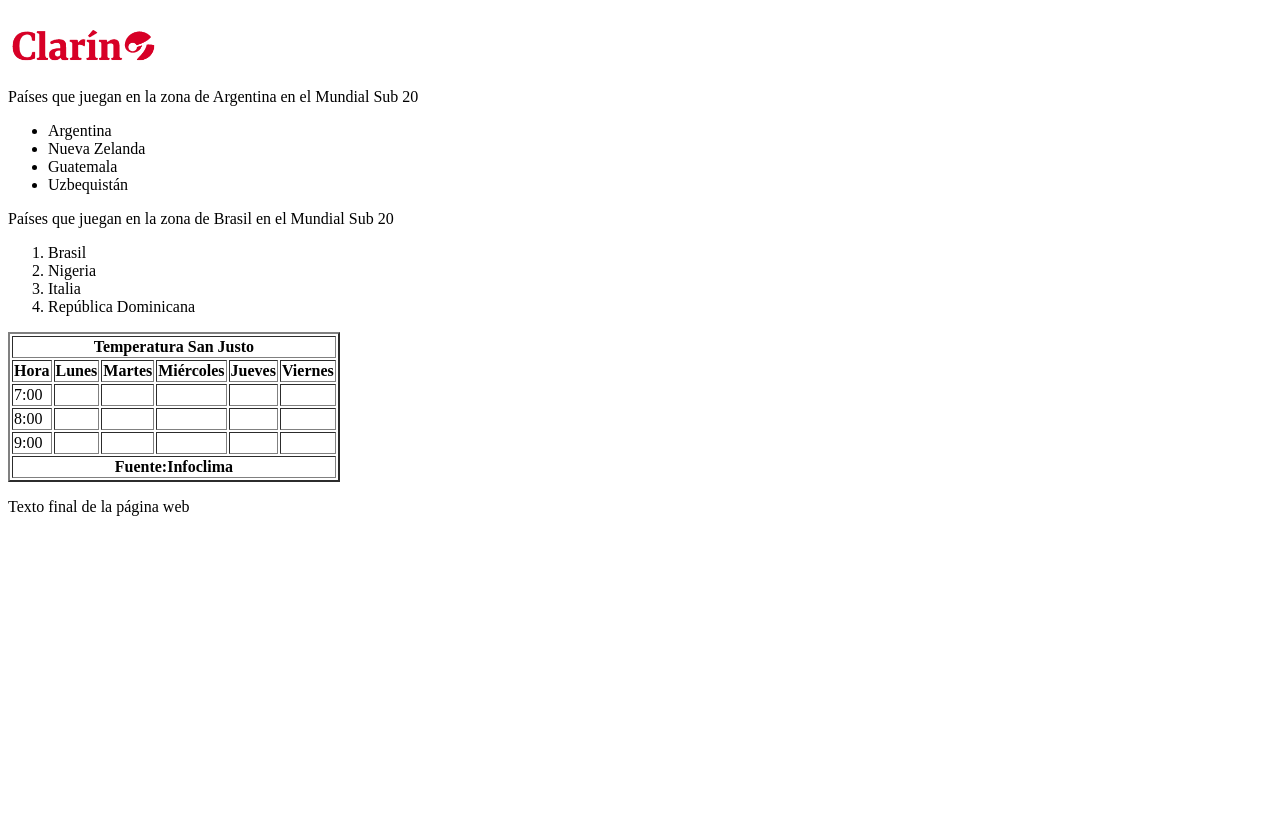
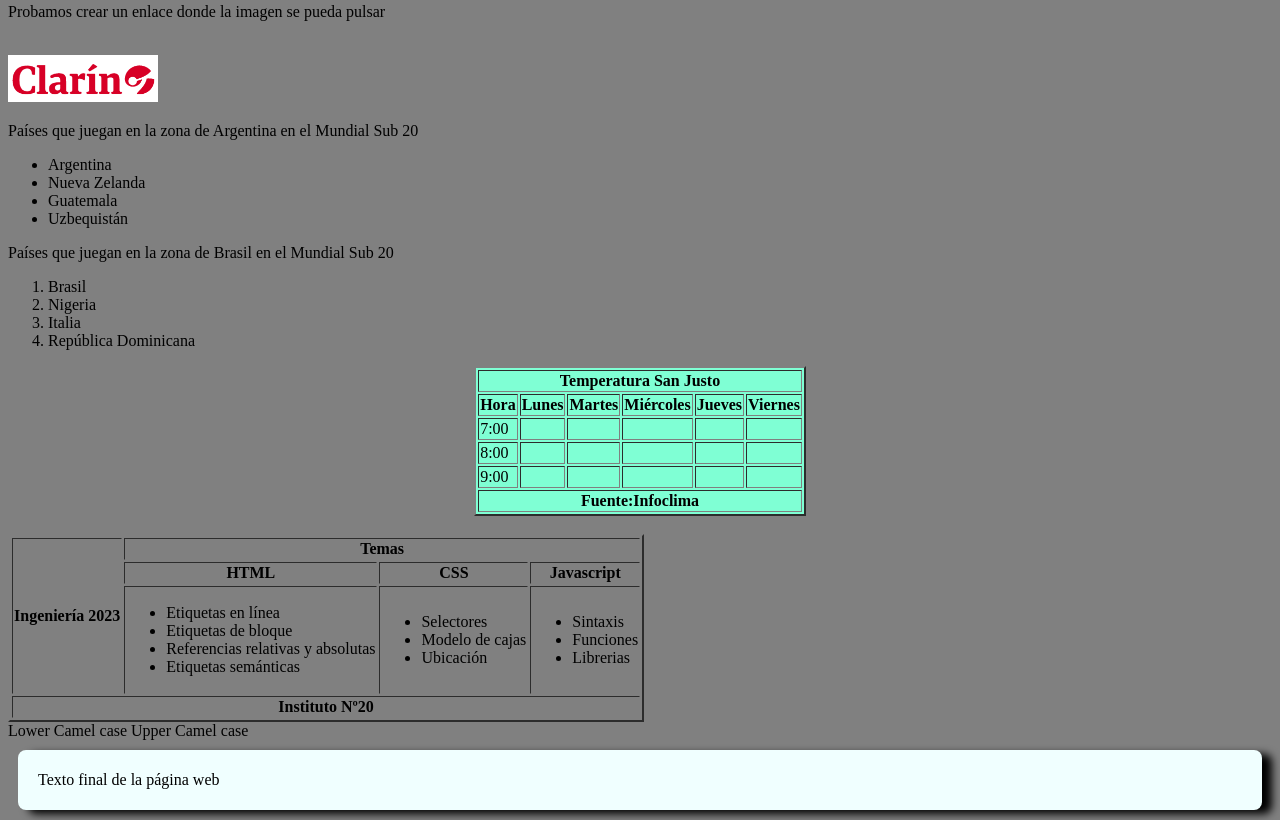
Before and after one commit to aleramirezsj/pruebasweb2023, a plain HTML site: page index.html in a window 1280 px wide. Shown: the part 518-1338 px from the top of the page. Before the commit the page ends 1050 px from the top, so only its background shows below. Drawn offline with Linux system fonts and the light colour scheme.

Commit message:
pruebas con css

```diff
--- /dev/null
+++ b/css/estilos.css
@@ -0,0 +1,13 @@
+h1 {
+    border: solid 2px black;
+    background-color: beige;
+    text-align: center;
+    padding: 15px;
+}
+#pieDePagina {
+    box-shadow: 10px 4px 8px black;
+    padding: 5px 20px;
+    margin:10px;
+    background-color: azure;
+    border-radius: 8px;
+}
--- a/index.html
+++ b/index.html
@@ -5,8 +5,13 @@
     <meta http-equiv="X-UA-Compatible" content="IE=edge">
     <meta name="viewport" content="width=device-width, initial-scale=1.0">
     <title>Primer Sitio Web</title>
+    <style>
+        h2 { color:blueviolet;}
+    </style>
+    <link rel="stylesheet" href="css/estilos.css">
+
 </head>
-<body>
+<body bgcolor="gray">
     <div id="encabezado">
         <h1>Sitio Web de Alejandro</h1>
         <hr>
@@ -43,7 +48,9 @@
             <li>República Dominicana</li>
         </ol>
     </div>
-    <table border="2px">
+    <div id="tablaTemperatura">
+        <center>
+        <table border="2px" style="background-color: aquamarine;">
             <tr>
                 <th colspan="6">Temperatura San Justo</th>
             </tr>
@@ -83,9 +90,58 @@
                 <th colspan="6">Fuente:Infoclima</td>
             </tr>
         </table>
+    </center>
+    </div>
+    <br>
     <!--este tipo de DIV fue reemplazado por la etiqueta footer-->
+
+        <!--TABLA TEMAS INGENIERÍA-->
+    <div id="tablaTemas">
+        <table border="2px">
+            <tr>
+                <th rowspan="3">Ingeniería 2023</th>
+                <th colspan="3">Temas</th>
+            </tr>
+            <tr>
+                <th>HTML</th>
+                <th>CSS</th>
+                <th>Javascript</th>
+            </tr>
+            <tr>
+                <td>
+                    <ul>
+                        <li>Etiquetas en línea</li>
+                        <li>Etiquetas de bloque</li>
+                        <li>Referencias relativas y absolutas</li>
+                        <li>Etiquetas semánticas</li>
+                    </ul>
+                </td>
+                <td>
+                    <ul>
+                        <li>Selectores</li>
+                        <li>Modelo de cajas</li>
+                        <li>Ubicación</li>
+                    </ul>
+                </td>
+                <td>
+                    <ul>
+                        <li>Sintaxis</li>
+                        <li>Funciones</li>
+                        <li>Librerias</li>
+                    </ul>
+                </td>
+            </tr>
+            <tr>
+                <th colspan="4">Instituto Nº20</th>
+            </tr>
+        </table>
+    </div>
+    Lower Camel case
+    Upper Camel case
     <div id="pieDePagina">
         <p>Texto final de la página web</p>
     </div>
+
+
 </body>
 </html>
```
Lines whose indentation alone changed are shown as unchanged.
